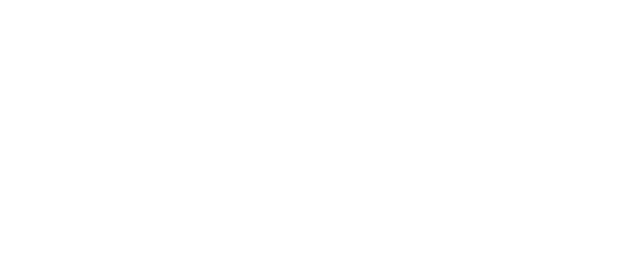
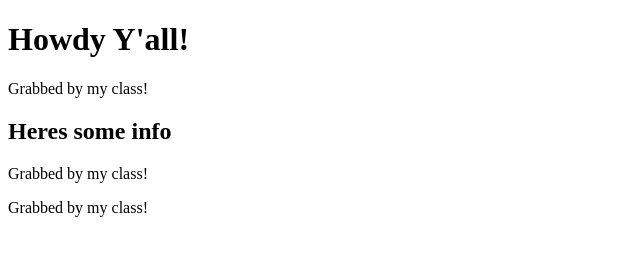
Before and after one commit to Hoodoo42/jdDomCheck, a plain HTML site: page index.html in a window 1280 px wide. Shown: the whole page, without its empty margins (0-640 px from the left). Drawn offline with Linux system fonts and the light colour scheme.

Commit message:
created queryselector functions to change specific elements in the html

```diff
--- a/index.html
+++ b/index.html
@@ -10,7 +10,15 @@
     <title>document</title>
 </head>
 <body>
-
+    <header>
+        <h1 id="welcome">Welcome to the site!</h1>
+        <p class="text">So glad to have you</p>
+    </header>
+    <main>
+        <h2 id="info">Heres some info</h2>
+        <p class="text">Have a look around the site</p>
+        <p class="text">Let us know what you think</p>
+    </main>
 
     <script src="js/app.js"></script>
 </body>
--- a/js/app.js
+++ b/js/app.js
@@ -0,0 +1,12 @@
+
+// creating a variable to access the specific id selected by the query
+let welcomeWords = document.querySelector(`#welcome`);
+// using variable and innerText to change the string of the selected element
+welcomeWords[`innerText`] = `Howdy Y'all!`
+
+// creating variable to access all elements that share the same class
+let oneClass = document.querySelectorAll(`.text`);
+// creating a for loop that will help change each elements innerText one by one
+for(let i=0; i<oneClass.length; i++){
+    oneClass[i][`innerText`] = `Grabbed by my class!`
+}
```
